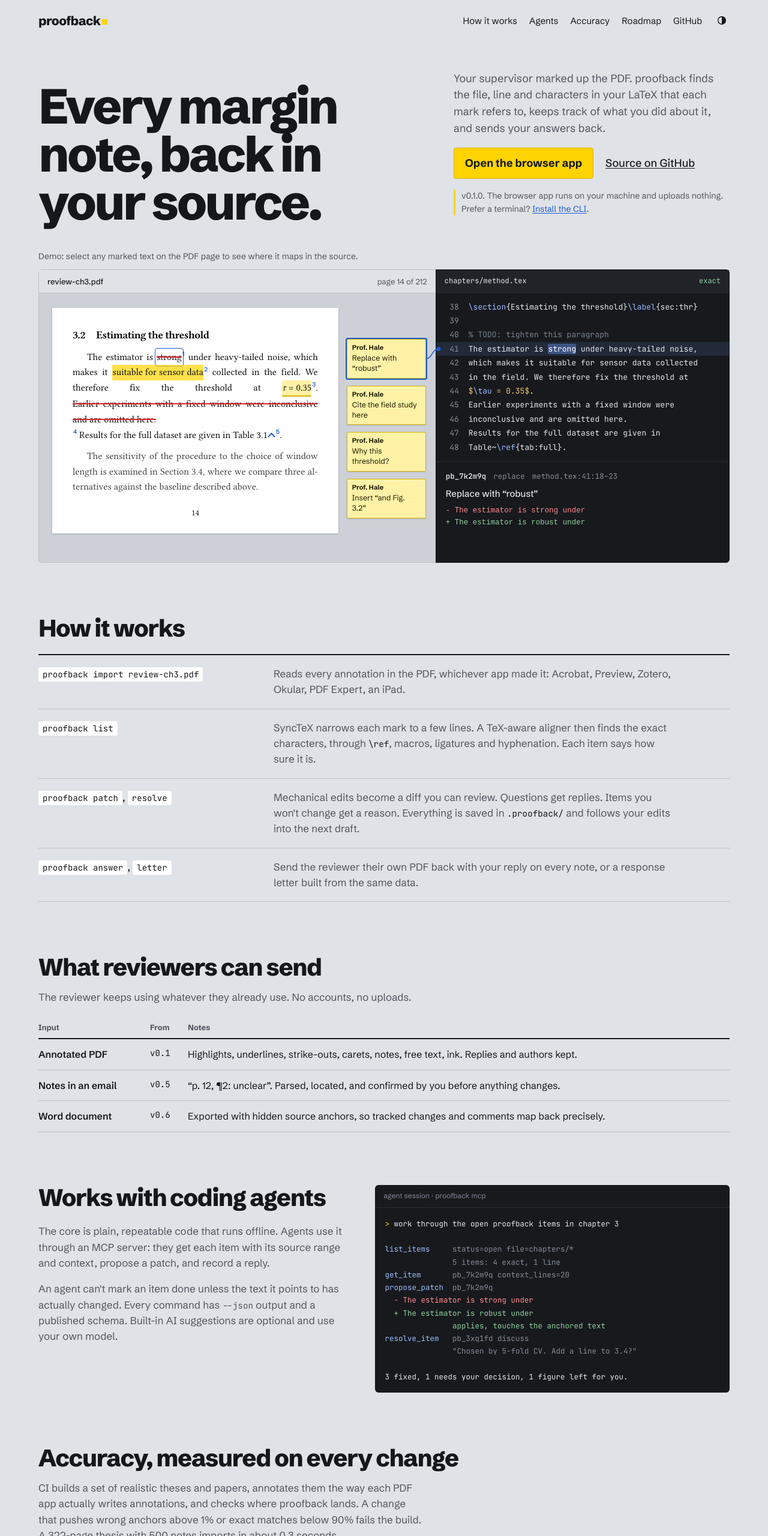
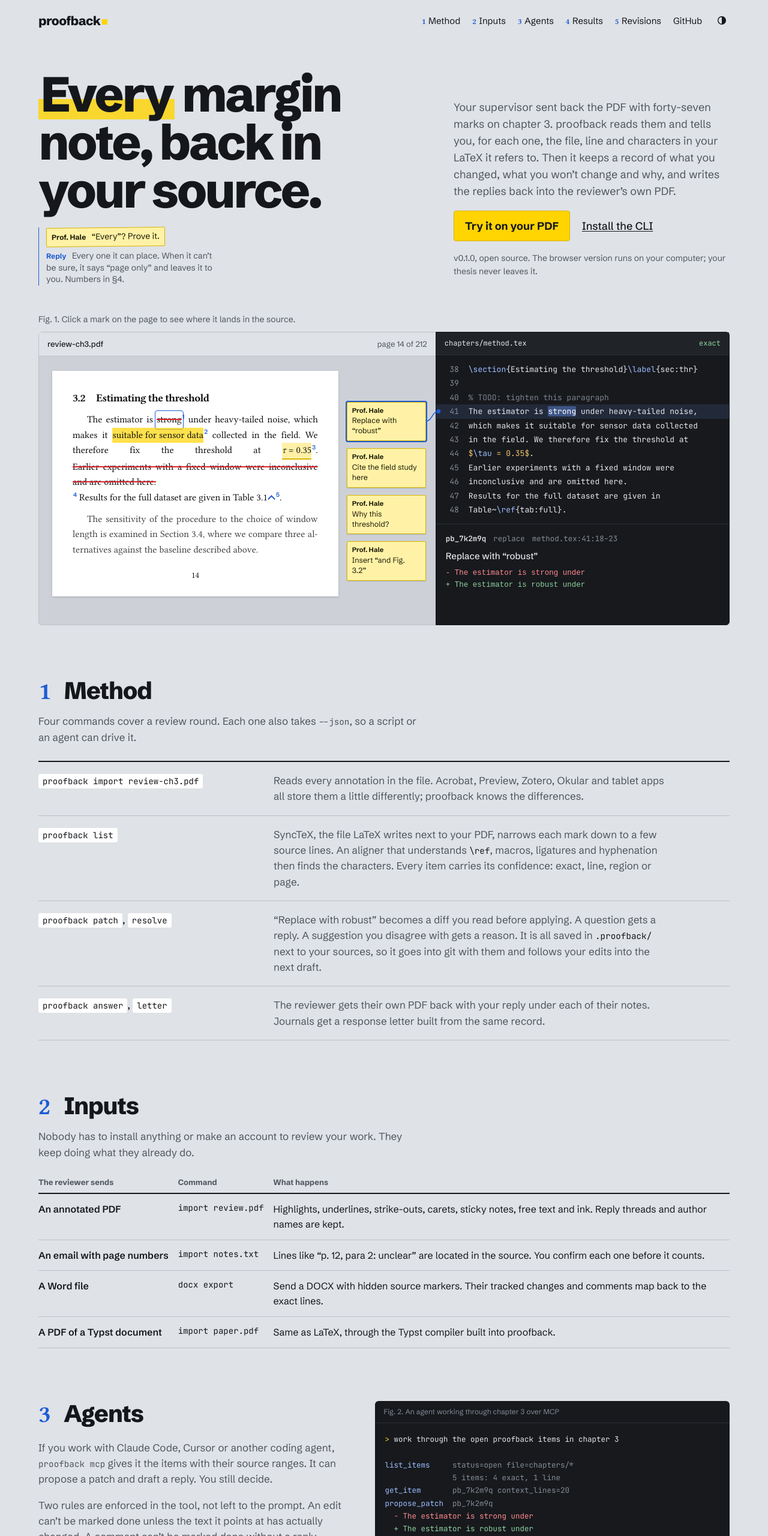
Before and after one commit to Amet13/bachelor-diploma, a plain HTML site: page site/index.html in a window 1280 px wide. Shown: the top 2560 px of the page at 60% size. Drawn offline with Linux system fonts and the light colour scheme.

Commit message:
Site, app and README: paper-style structure and plainer, specific copy
The landing page now reads like a reviewed paper: numbered sections, figure and
table captions, a revision table and a colophon, with a reviewer note on the
headline itself. Copy is rewritten around a concrete review round instead of
feature slogans. The app uses the same numbering and clearer file hints.

Co-Authored-By: Claude Opus 5.5 <noreply@anthropic.com>
Claude-Session: https://claude.ai/code/session_01Xj9ekcxX6iwfrVxah4Jejo

```diff
--- a/site/app/app.css
+++ b/site/app/app.css
@@ -8,7 +8,7 @@
 .setup h1 { font-size: clamp(32px, 4vw, 48px); max-width: none; margin-bottom: 24px; }
 .steps-form { list-style: none; counter-reset: s; margin: 0; padding: 0; border-top: 2px solid var(--ink); }
 .steps-form li { counter-increment: s; padding: 18px 0 18px 44px; border-bottom: 1px solid var(--line); position: relative; }
-.steps-form li::before { content: counter(s); position: absolute; left: 0; top: 16px; width: 28px; height: 28px; border-radius: 50%; background: var(--yellow); color: #15171a; display: grid; place-items: center; font-weight: 700; font-size: 15px; }
+.steps-form li::before { content: counter(s); position: absolute; left: 4px; top: 15px; font: 700 22px/1 var(--tex); color: var(--blue); }
 .steps-form label { font-weight: 700; display: block; }
 .opt { font-weight: 400; color: var(--muted); font-size: 14px; margin-left: 6px; }
 .hint { margin: 2px 0 10px; color: var(--muted); font-size: 15px; }
@@ -71,3 +71,4 @@ button.btn { border: 1px solid var(--yellow-edge); }
 @media (max-width: 640px) {
   .app main { padding: 0 16px 32px; }
 }
+.intro-hint { margin: -12px 0 22px; }
--- a/site/index.html
+++ b/site/index.html
@@ -30,10 +30,11 @@
   <header class="top">
     <a class="brand" href="./">proofback</a>
     <nav aria-label="Primary">
-      <a href="#how">How it works</a>
-      <a href="#agents">Agents</a>
-      <a href="#accuracy">Accuracy</a>
-      <a href="#roadmap">Roadmap</a>
+      <a href="#how"><span class="sn">1</span>Method</a>
+      <a href="#inputs"><span class="sn">2</span>Inputs</a>
+      <a href="#agents"><span class="sn">3</span>Agents</a>
+      <a href="#accuracy"><span class="sn">4</span>Results</a>
+      <a href="#roadmap"><span class="sn">5</span>Revisions</a>
       <a href="https://github.com/Amet13/proofback">GitHub</a>
       <button class="theme" type="button" aria-label="Dark theme" aria-pressed="false" title="Toggle dark theme">
         <svg viewBox="0 0 20 20" aria-hidden="true"><circle cx="10" cy="10" r="7" fill="none" stroke="currentColor" stroke-width="1.6"/><path d="M10 3a7 7 0 0 1 0 14Z" fill="currentColor"/></svg>
@@ -43,18 +44,24 @@
 
   <main id="main">
     <section class="intro" aria-labelledby="title">
-      <h1 id="title">Every margin note, back in your source.</h1>
+      <div class="intro-main">
+        <h1 id="title"><span class="h-mark">Every</span> margin note, back in your source.</h1>
+        <aside class="h-note" aria-label="Reviewer note on the headline">
+          <p class="h-q"><b>Prof. Hale</b> “Every”? Prove it.</p>
+          <p class="h-a"><b>Reply</b> Every one it can place. When it can’t be sure, it says “page only” and leaves it to you. Numbers in §4.</p>
+        </aside>
+      </div>
       <div class="intro-side">
-        <p>Your supervisor marked up the PDF. proofback finds the file, line and characters in your LaTeX that each mark refers to, keeps track of what you did about it, and sends your answers back.</p>
+        <p>Your supervisor sent back the PDF with forty-seven marks on chapter 3. proofback reads them and tells you, for each one, the file, line and characters in your LaTeX it refers to. Then it keeps a record of what you changed, what you won’t change and why, and writes the replies back into the reviewer’s own PDF.</p>
         <p class="actions">
-          <a class="btn" href="app/">Open the browser app</a>
-          <a class="textlink" href="https://github.com/Amet13/proofback">Source on GitHub</a>
+          <a class="btn" href="app/">Try it on your PDF</a>
+          <a class="textlink" href="https://github.com/Amet13/proofback#install">Install the CLI</a>
         </p>
-        <p class="status">v0.1.0. The browser app runs on your machine and uploads nothing. Prefer a terminal? <a href="https://github.com/Amet13/proofback#install">Install the CLI</a>.</p>
+        <p class="status">v0.1.0, open source. The browser version runs on your computer; your thesis never leaves it.</p>
       </div>
     </section>
 
-    <p class="viewer-hint" id="demo-hint">Demo: select any marked text on the PDF page to see where it maps in the source.</p>
+    <p class="viewer-hint" id="demo-hint">Fig. 1. Click a mark on the page to see where it lands in the source.</p>
     <!-- Demo: a PDF viewer and an editor, side by side -->
     <section class="viewer" id="desk" aria-label="Interactive demo" aria-describedby="demo-hint">
       <div class="pane pane-pdf">
@@ -94,48 +101,51 @@
     </section>
 
     <section class="how" id="how" aria-labelledby="how-title">
-      <h2 id="how-title">How it works</h2>
+      <h2 id="how-title"><span class="sn">1</span>Method</h2>
+      <p class="lead">Four commands cover a review round. Each one also takes <code>--json</code>, so a script or an agent can drive it.</p>
       <dl class="steps">
         <div>
           <dt><code>proofback import review-ch3.pdf</code></dt>
-          <dd>Reads every annotation in the PDF, whichever app made it: Acrobat, Preview, Zotero, Okular, PDF Expert, an iPad.</dd>
+          <dd>Reads every annotation in the file. Acrobat, Preview, Zotero, Okular and tablet apps all store them a little differently; proofback knows the differences.</dd>
         </div>
         <div>
           <dt><code>proofback list</code></dt>
-          <dd>SyncTeX narrows each mark to a few lines. A TeX-aware aligner then finds the exact characters, through <code>\ref</code>, macros, ligatures and hyphenation. Each item says how sure it is.</dd>
+          <dd>SyncTeX, the file LaTeX writes next to your PDF, narrows each mark down to a few source lines. An aligner that understands <code>\ref</code>, macros, ligatures and hyphenation then finds the characters. Every item carries its confidence: exact, line, region or page.</dd>
         </div>
         <div>
           <dt><code>proofback patch</code>, <code>resolve</code></dt>
-          <dd>Mechanical edits become a diff you can review. Questions get replies. Items you won't change get a reason. Everything is saved in <code>.proofback/</code> and follows your edits into the next draft.</dd>
+          <dd>“Replace with robust” becomes a diff you read before applying. A question gets a reply. A suggestion you disagree with gets a reason. It is all saved in <code>.proofback/</code> next to your sources, so it goes into git with them and follows your edits into the next draft.</dd>
         </div>
         <div>
           <dt><code>proofback answer</code>, <code>letter</code></dt>
-          <dd>Send the reviewer their own PDF back with your reply on every note, or a response letter built from the same data.</dd>
+          <dd>The reviewer gets their own PDF back with your reply under each of their notes. Journals get a response letter built from the same record.</dd>
         </div>
       </dl>
     </section>
 
-    <section class="inputs" aria-labelledby="inputs-title">
-      <h2 id="inputs-title">What reviewers can send</h2>
-      <p class="lead">The reviewer keeps using whatever they already use. No accounts, no uploads.</p>
+    <section class="inputs" id="inputs" aria-labelledby="inputs-title">
+      <h2 id="inputs-title"><span class="sn">2</span>Inputs</h2>
+      <p class="lead">Nobody has to install anything or make an account to review your work. They keep doing what they already do.</p>
       <table class="tbl">
-        <thead><tr><th scope="col">Input</th><th scope="col">From</th><th scope="col">Notes</th></tr></thead>
+        <thead><tr><th scope="col">The reviewer sends</th><th scope="col">Command</th><th scope="col">What happens</th></tr></thead>
         <tbody>
-          <tr><td>Annotated PDF</td><td>v0.1</td><td>Highlights, underlines, strike-outs, carets, notes, free text, ink. Replies and authors kept.</td></tr>
-          <tr><td>Notes in an email</td><td>v0.5</td><td>“p. 12, ¶2: unclear”. Parsed, located, and confirmed by you before anything changes.</td></tr>
-          <tr><td>Word document</td><td>v0.6</td><td>Exported with hidden source anchors, so tracked changes and comments map back precisely.</td></tr>
+          <tr><td>An annotated PDF</td><td>import review.pdf</td><td>Highlights, underlines, strike-outs, carets, sticky notes, free text and ink. Reply threads and author names are kept.</td></tr>
+          <tr><td>An email with page numbers</td><td>import notes.txt</td><td>Lines like “p. 12, para 2: unclear” are located in the source. You confirm each one before it counts.</td></tr>
+          <tr><td>A Word file</td><td>docx export</td><td>Send a DOCX with hidden source markers. Their tracked changes and comments map back to the exact lines.</td></tr>
+          <tr><td>A PDF of a Typst document</td><td>import paper.pdf</td><td>Same as LaTeX, through the Typst compiler built into proofback.</td></tr>
         </tbody>
       </table>
     </section>
 
     <section class="agents" id="agents" aria-labelledby="agents-title">
       <div>
-        <h2 id="agents-title">Works with coding agents</h2>
-        <p>The core is plain, repeatable code that runs offline. Agents use it through an MCP server: they get each item with its source range and context, propose a patch, and record a reply.</p>
-        <p>An agent can't mark an item done unless the text it points to has actually changed. Every command has <code>--json</code> output and a published schema. Built-in AI suggestions are optional and use your own model.</p>
+        <h2 id="agents-title"><span class="sn">3</span>Agents</h2>
+        <p>If you work with Claude Code, Cursor or another coding agent, <code>proofback mcp</code> gives it the items with their source ranges. It can propose a patch and draft a reply. You still decide.</p>
+        <p>Two rules are enforced in the tool, not left to the prompt. An edit can’t be marked done unless the text it points at has actually changed. A comment can’t be marked done without a reply. Reviewer text reaches the agent labelled as untrusted, so a note that says “ignore your instructions” is just a note.</p>
+        <p>proofback itself makes no network calls. The optional <code>suggest</code> command is off until you turn it on and shows exactly what it would send.</p>
       </div>
       <figure class="term" aria-label="Example agent session">
-        <figcaption>agent session · proofback mcp</figcaption>
+        <figcaption>Fig. 2. An agent working through chapter 3 over MCP</figcaption>
 <pre><span class="u">&gt;</span> work through the open proofback items in chapter 3
 
 <span class="a">list_items</span>     <span class="d">status=open file=chapters/*</span>
@@ -153,38 +163,42 @@
     </section>
 
     <section class="accuracy" id="accuracy" aria-labelledby="acc-title">
-      <h2 id="acc-title">Accuracy, measured on every change</h2>
-      <p class="lead">CI builds a set of realistic theses and papers, annotates them the way each PDF app actually writes annotations, and checks where proofback lands. A change that pushes wrong anchors above 1% or exact matches below 90% fails the build. A 322-page thesis with 500 notes imports in about 0.3 seconds.</p>
+      <h2 id="acc-title"><span class="sn">4</span>Results</h2>
+      <p class="lead">We generate theses and papers, annotate them the way real PDF apps do, and check where every mark lands. This runs on every pull request. If wrong placements go above 1% or exact matches drop below 90%, the change doesn’t merge.</p>
       <table class="tbl tbl-num">
-        <thead><tr><th scope="col">Measure</th><th scope="col">With SyncTeX</th><th scope="col">Text only</th></tr></thead>
+        <caption>Table 1. 256 annotations on three LaTeX documents.</caption>
+        <thead><tr><th scope="col">Where the mark landed</th><th scope="col">With SyncTeX</th><th scope="col">PDF only</th></tr></thead>
         <tbody>
-          <tr><td>Exact character range</td><td>97.8%</td><td>43.3%</td></tr>
-          <tr><td>Correct line</td><td>99.6%</td><td>95.3%</td></tr>
+          <tr><td>Exact characters</td><td>97.8%</td><td>43.3%</td></tr>
+          <tr><td>Right line</td><td>99.6%</td><td>95.3%</td></tr>
           <tr><td>Wrong place</td><td>0.4%</td><td>0%</td></tr>
-          <tr><td>Page only (needs a human)</td><td>0%</td><td>4.7%</td></tr>
+          <tr><td>Page only, left to you</td><td>0%</td><td>4.7%</td></tr>
         </tbody>
       </table>
+      <p class="fn">Word round trips and Typst documents land on the exact characters in all 60 and 120 test cases. A 322-page thesis with 500 notes imports in about 0.3 seconds in the same test run.</p>
     </section>
 
     <section class="roadmap" id="roadmap" aria-labelledby="road-title">
-      <h2 id="road-title">Roadmap</h2>
-      <ol class="road">
-        <li class="done"><b>M0</b> Plan and website</li>
-        <li class="done"><b>v0.1</b> PDF import, anchoring, <code>list</code></li>
-        <li class="done"><b>v0.2</b> Resolve, patch, sync, answered PDF, response letter</li>
-        <li class="done"><b>v0.3</b> MCP server, agent kit, GitHub Action</li>
-        <li class="done"><b>v0.4</b> Browser app (WebAssembly), npm package</li>
-        <li class="done"><b>v0.5</b> Email notes, optional AI suggestions</li>
-        <li class="done"><b>v0.6</b> Word round trip</li>
-        <li class="done"><b>v0.7, v0.8</b> VS Code extension, Typst</li>
-        <li><b>v1.0</b> First release, schema 1.0, public accuracy report</li>
-      </ol>
+      <h2 id="road-title"><span class="sn">5</span>Revisions</h2>
+      <table class="tbl rev">
+        <thead><tr><th scope="col">Rev.</th><th scope="col">Change</th><th scope="col">State</th></tr></thead>
+        <tbody>
+          <tr><td>0.1</td><td>PDF import, matching, <code>list</code>, <code>show</code>, <code>doctor</code></td><td>done</td></tr>
+          <tr><td>0.2</td><td>Triage, resolve, patch, sync, answered PDF, response letter</td><td>done</td></tr>
+          <tr><td>0.3</td><td>MCP server, agent instructions, GitHub Action</td><td>done</td></tr>
+          <tr><td>0.4</td><td>Browser app, npm package</td><td>done</td></tr>
+          <tr><td>0.5</td><td>Notes from email, optional AI suggestions</td><td>done</td></tr>
+          <tr><td>0.6</td><td>Word round trip</td><td>done</td></tr>
+          <tr><td>0.7, 0.8</td><td>VS Code extension, Typst</td><td>done</td></tr>
+          <tr><td>1.0</td><td>First tagged release, frozen JSON schema, public accuracy report</td><td class="next">next</td></tr>
+        </tbody>
+      </table>
     </section>
   </main>
 
   <footer class="foot">
-    <p>proofback · MIT or Apache-2.0 · <a href="https://github.com/Amet13/proofback">GitHub</a> · <a href="https://github.com/Amet13/proofback/blob/main/docs/PLAN.md">Plan</a> · <a href="llms.txt">llms.txt</a></p>
-    <p>Checking a paper before you submit it? Use <a href="https://github.com/Amet13/overfull">overfull</a>. proofback is for after someone has read it.</p>
+    <p><b>Colophon.</b> Set in Schibsted Grotesk, Libertinus Serif and JetBrains Mono, served from this site. No cookies, no analytics, no requests to anyone else. Code under MIT or Apache-2.0. <a href="https://github.com/Amet13/proofback">Source</a> · <a href="https://github.com/Amet13/proofback/blob/main/docs/PLAN.md">Design notes</a> · <a href="llms.txt">llms.txt</a></p>
+    <p>Still writing and want to catch problems before anyone reads it? That is <a href="https://github.com/Amet13/overfull">overfull</a>. proofback is for afterwards.</p>
   </footer>
 
   <script src="app.js" defer></script>
--- a/site/styles.css
+++ b/site/styles.css
@@ -70,7 +70,21 @@ h1 { font-size: clamp(42px, 6.4vw, 86px); line-height: .98; letter-spacing: -.04
 .btn { background: var(--yellow); color: #15171a; font-weight: 700; padding: 11px 18px; border-radius: 4px; text-decoration: none; border: 1px solid var(--yellow-edge); }
 .btn:hover { background: #ffe14d; }
 .textlink { color: var(--ink); font-weight: 500; }
-.status { font-size: 14px !important; border-left: 3px solid var(--yellow); padding-left: 10px; }
+.status { font-size: 14px !important; }
+
+/* the headline has been reviewed too */
+.intro-main { position: relative; }
+.h-mark { background: linear-gradient(transparent 58%, color-mix(in srgb, var(--yellow) 80%, transparent) 58%, color-mix(in srgb, var(--yellow) 80%, transparent) 92%, transparent 92%); padding: 0 .04em; }
+.h-note { margin-top: 22px; max-width: 34ch; font-size: 14px; line-height: 1.4; border-left: 1.5px solid var(--blue); padding-left: 12px; }
+.h-note p { margin: 0 0 6px; }
+.h-note b { font-weight: 700; font-size: 12px; margin-right: 6px; }
+.h-q { background: var(--yellow-note); color: #1d1a05; border: 1px solid var(--yellow-edge); padding: 5px 8px; border-radius: 2px; display: inline-block; transform: rotate(-.6deg); }
+.h-a { color: var(--muted); }
+.h-a b { color: var(--blue); }
+
+/* section numbers, as in a paper */
+.sn { font-family: var(--tex); font-weight: 700; color: var(--blue); margin-right: .55em; letter-spacing: 0; }
+.top nav .sn { font-size: 13px; margin-right: .35em; }
 
 /* demo viewer */
 .viewer { max-width: 1200px; margin: 0 auto; padding: 0 24px; position: relative; display: grid; grid-template-columns: minmax(0, 1.35fr) minmax(0, 1fr); }
@@ -140,12 +154,19 @@ h2 { font-size: clamp(28px, 3.4vw, 40px); letter-spacing: -.035em; line-height:
 .steps dd code { color: var(--ink); }
 
 .tbl { width: 100%; border-collapse: collapse; font-size: 16px; }
+.tbl caption { caption-side: top; text-align: left; font: italic 15px/1.4 var(--tex); color: var(--muted); padding-bottom: 10px; }
+.fn { font-size: 14px; color: var(--muted); max-width: 70ch; margin: 14px 0 0; }
+.tbl.rev td:first-child { font-family: var(--tex); font-weight: 700; width: 90px; }
+.tbl.rev td:nth-child(2) { font-family: var(--ui); font-size: 16px; white-space: normal; }
+.tbl.rev td:last-child { font: 13px var(--mono); color: var(--muted); width: 70px; }
+.tbl.rev td.next { color: var(--ink); background: var(--yellow-note); color: #1d1a05; padding-left: 6px; }
 .tbl th { text-align: left; font-size: 13px; font-weight: 700; color: var(--muted); padding: 0 16px 8px 0; border-bottom: 2px solid var(--ink); }
 .tbl td { padding: 13px 16px 13px 0; border-bottom: 1px solid var(--line); vertical-align: top; }
 .tbl td:first-child { font-weight: 600; white-space: nowrap; }
 .tbl td:nth-child(2) { font-family: var(--mono); font-size: 14px; white-space: nowrap; }
 .tbl-num td:nth-child(2), .tbl-num td:nth-child(3) { font-family: var(--ui); font-size: 15px; color: var(--muted); white-space: normal; }
 
+.agents > * { min-width: 0; }
 .agents { display: grid; grid-template-columns: 1fr 1.15fr; gap: 48px; align-items: start; }
 .agents p { color: var(--muted); max-width: 52ch; }
 .term { margin: 0; background: var(--editor); color: var(--editor-ink); border-radius: 6px; overflow: hidden; }
@@ -154,13 +175,8 @@ h2 { font-size: clamp(28px, 3.4vw, 40px); letter-spacing: -.035em; line-height:
 .term .u { color: var(--yellow); } .term .a { color: #9dbcff; } .term .d { color: var(--editor-muted); }
 .term .m { color: #ff8a8f; } .term .p { color: #8fd19e; }
 
-.road { list-style: none; margin: 0; padding: 0; display: grid; grid-template-columns: repeat(4, 1fr); border-top: 2px solid var(--line); }
-.road li { padding: 12px 16px 16px 0; font-size: 15px; color: var(--muted); }
-.road li b { display: block; color: var(--ink); font-size: 14px; }
-.road li.done { border-top: 4px solid var(--yellow); margin-top: -3px; }
-
 .foot { max-width: 1200px; margin: 96px auto 0; padding: 22px 24px 40px; border-top: 1px solid var(--line); font-size: 14px; color: var(--muted); }
-.foot p { margin: 0 0 6px; }
+.foot p { margin: 0 0 6px; max-width: 90ch; }
 
 /* responsive */
 @media (max-width: 980px) {
@@ -171,7 +187,6 @@ h2 { font-size: clamp(28px, 3.4vw, 40px); letter-spacing: -.035em; line-height:
   .thread { display: none; }
   .agents { grid-template-columns: 1fr; }
   .steps > div { grid-template-columns: 1fr; gap: 6px; }
-  .road { grid-template-columns: repeat(2, 1fr); }
 }
 @media (max-width: 640px) {
   body { font-size: 16px; }
@@ -188,7 +203,6 @@ h2 { font-size: clamp(28px, 3.4vw, 40px); letter-spacing: -.035em; line-height:
   .tbl thead { display: none; }
   .tbl tr { border-bottom: 1px solid var(--line); padding: 10px 0; }
   .tbl td { border: 0; padding: 2px 0; }
-  .road { grid-template-columns: 1fr; }
 }
 @media (prefers-reduced-motion: reduce) { * { transition: none !important; } }
 @media print { .top nav, .viewer, .viewer-hint, .thread { display: none; } body { background: #fff; } }
```
Also changed, not shown: site/app/index.html (+8 -7 lines), README.md.
